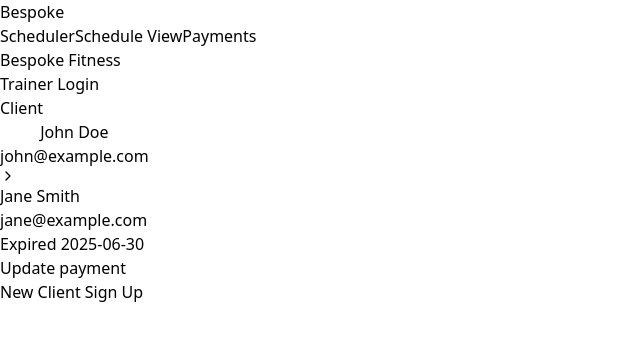
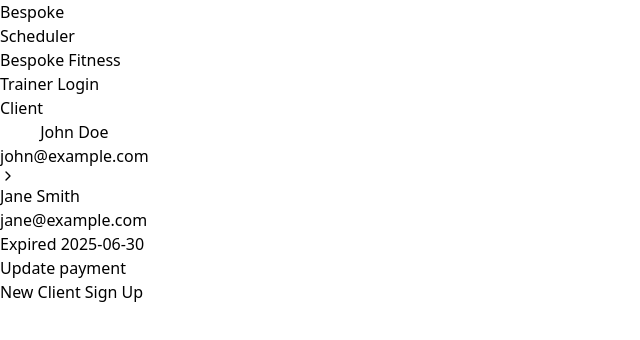
Before and after one commit to calebncontreras/bespoke-fitness-app, a React (Vite) app: page / in a window 1280 px wide. Shown: the top 340 px of the page, without its empty margins (0-640 px from the left). Built offline with nearby package versions, Linux system fonts and the light colour scheme.

Commit message:
Hide nav tabs until user is logged in

```diff
--- a/src/App.tsx
+++ b/src/App.tsx
@@ -1,5 +1,6 @@
-import React, { useState } from 'react';
+import React, { useState, useEffect } from 'react';
 import { AppStateProvider } from './state/AppState';
+import { useAppState } from './state/AppState';
 import Scheduler from './tools/Scheduler';
 import ScheduleView from './tools/ScheduleView';
 import Payments from './tools/Payments';
@@ -13,14 +14,21 @@ const NAV: { id: Tool; label: string }[] = [
 ];
 
 const AppInner: React.FC = () => {
+  const { currentUser } = useAppState();
   const [tool, setTool] = useState<Tool>('scheduler');
+
+  useEffect(() => {
+    if (!currentUser) setTool('scheduler');
+  }, [currentUser]);
+
+  const visibleNav = currentUser ? NAV : NAV.slice(0, 1);
 
   return (
     <div className="min-h-screen bg-white">
       <div className="border-b border-gray-100 px-6 py-2.5 flex items-center gap-4">
         <span className="text-xs font-light tracking-widest text-gray-300 uppercase">Bespoke</span>
         <div className="flex gap-1">
-          {NAV.map(({ id, label }) => (
+          {visibleNav.map(({ id, label }) => (
             <button
               key={id}
               onClick={() => setTool(id)}
```
